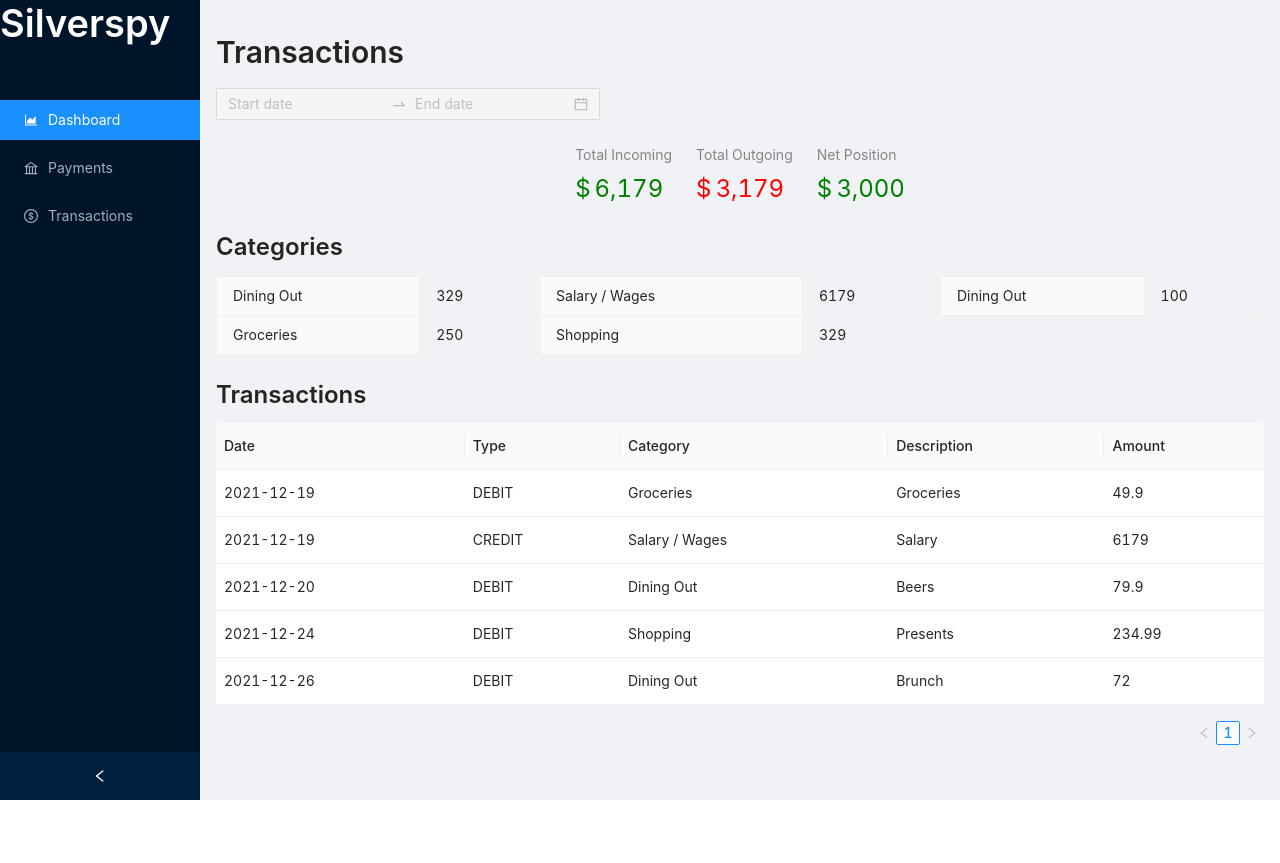
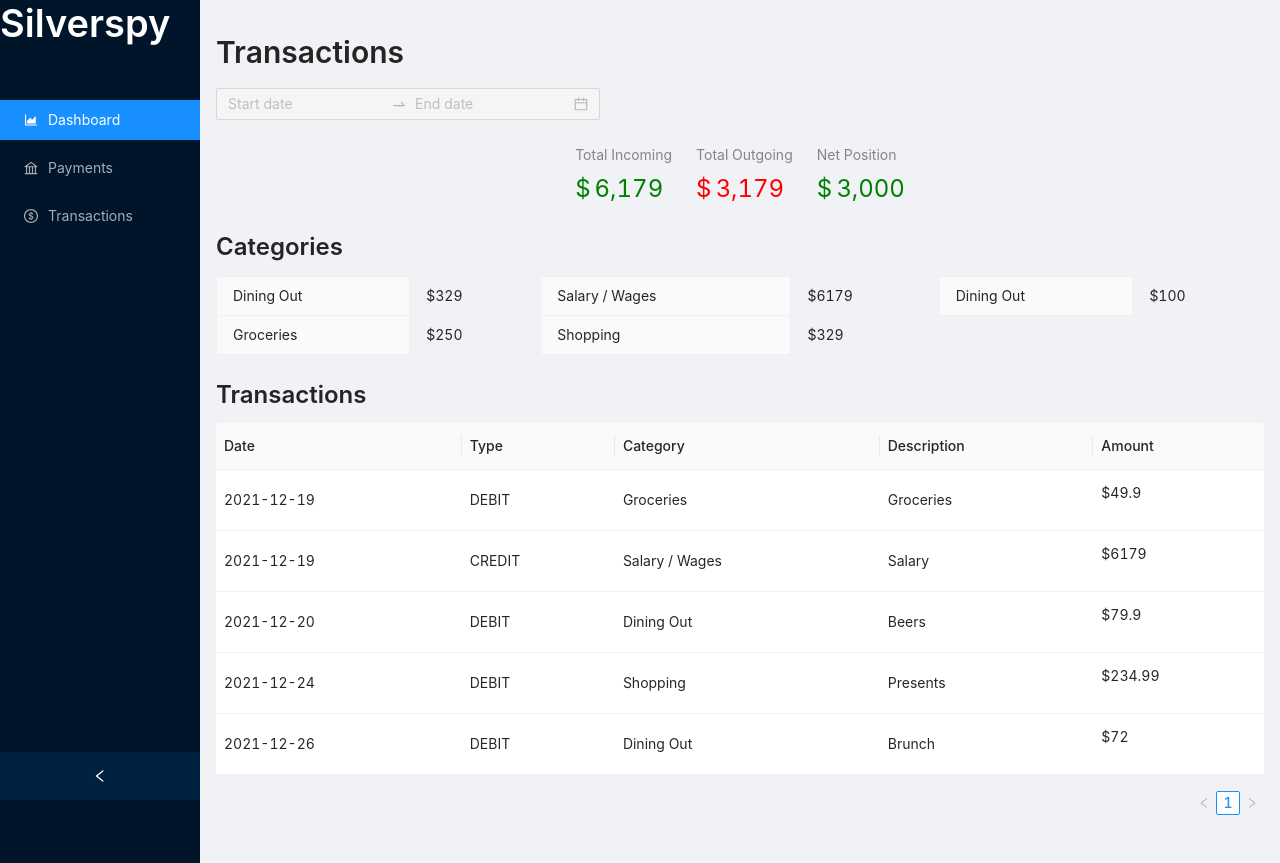
Before and after one commit to mttchpmn/silverspy-web, a Next.js app: page /transactions in a window 1280 px wide. Before the commit the page ends 800 px from the top, so only its background shows below. Built offline with nearby package versions, Linux system fonts and the light colour scheme.

Commit message:
0005 Add dollar signs

```diff
--- a/components/TransactionsTable.tsx
+++ b/components/TransactionsTable.tsx
@@ -26,7 +26,8 @@ export const TransactionsTable = ({ dataSource }) =>  {
         {
             title: "Amount",
             dataIndex: "amount",
-            key: "amount"
+            key: "amount",
+            render: (x: number) => <p>${x}</p>
         },
     ]
 
--- a/pages/transactions.tsx
+++ b/pages/transactions.tsx
@@ -81,7 +81,7 @@ const TransactionsPage: NextPage = () => {
                     <Title level={3}>Categories</Title>
                     <Descriptions bordered size={"small"}>
                         {categoryTotals.map((c: CategoryTotal) => <Descriptions.Item key={c.name}
-                                                                                     label={c.name}>{c.total}</Descriptions.Item>)}
+                                                                                     label={c.name}>${c.total}</Descriptions.Item>)}
                     </Descriptions>
                 </div>
 
```
